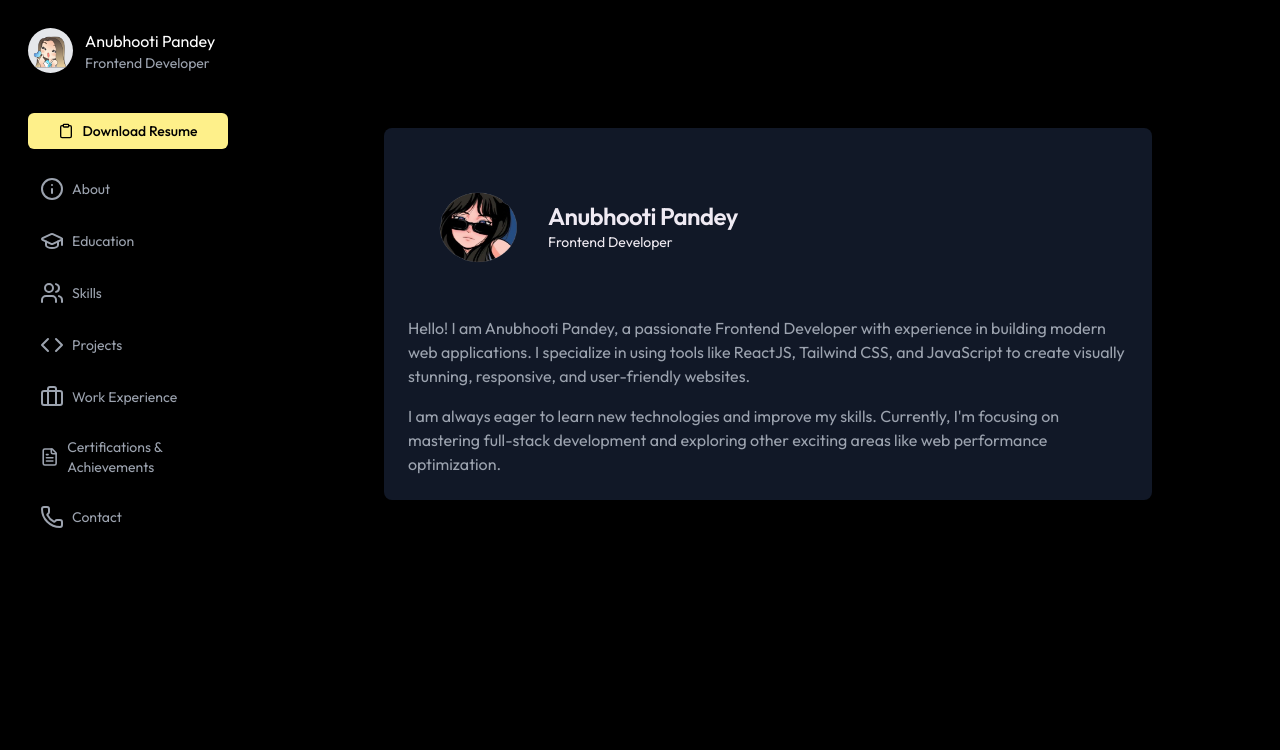
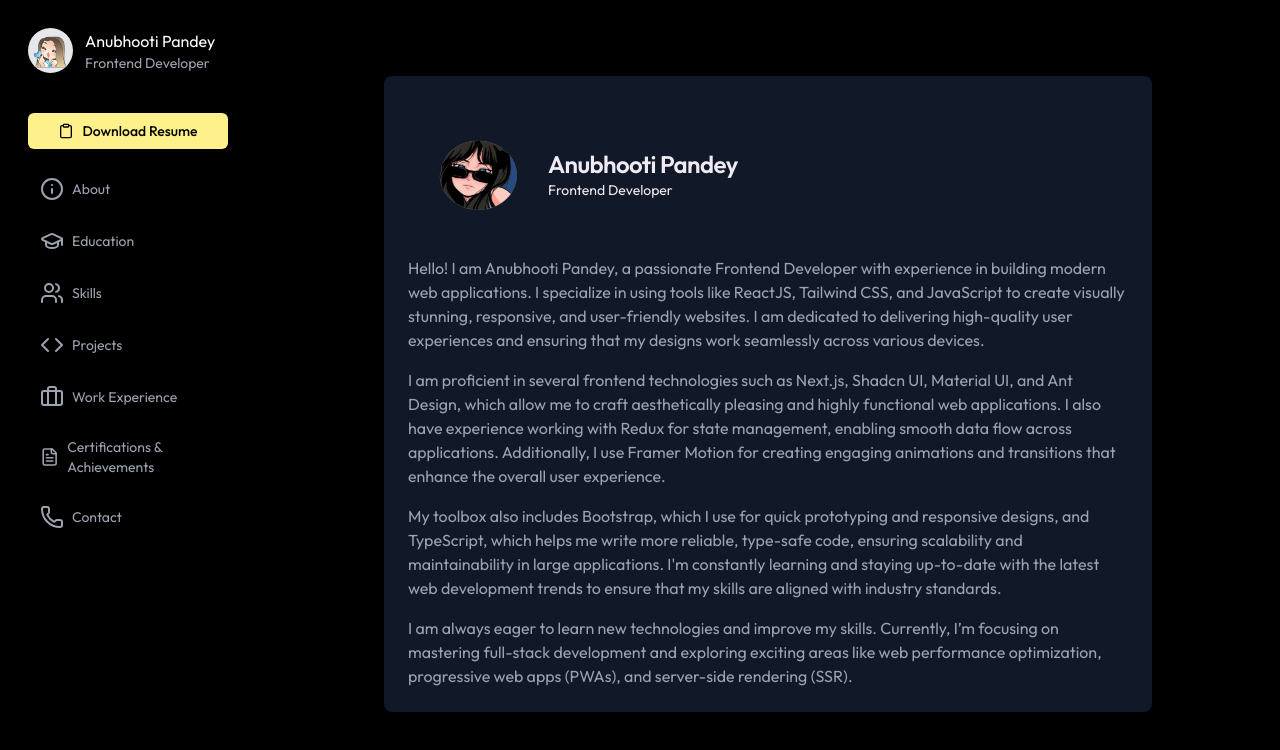
Before and after one commit to anubhootipandey/NextJS_Portfolio, a Next.js app: page /dashboard/about in a window 1280 px wide. Shown: the top 750 px of the page. Built offline with nearby package versions, Linux system fonts and the light colour scheme.

Commit message:
added some changes in about section

```diff
--- a/app/dashboard/about/page.js
+++ b/app/dashboard/about/page.js
@@ -3,7 +3,7 @@ import { Card, CardDescription, CardHeader, CardTitle } from "@/components/ui/ca
 
 export default function About() {
   return (
-    <div className="container mt-16 mx-auto p-6">
+    <div className="container mt-3 mx-auto p-6">
       <div className="max-w-3xl mx-auto">
         <Card className="shadow-lg rounded-lg bg-gray-900 border-0 p-6 mb-6">
           <CardHeader>
@@ -25,12 +25,18 @@ export default function About() {
               </div>
             </div>
           </CardHeader>
-          <div className="mt-4">
+          <div className="mt-2">
             <p className="text-[16px] text-gray-400">
-              Hello! I am Anubhooti Pandey, a passionate Frontend Developer with experience in building modern web applications. I specialize in using tools like ReactJS, Tailwind CSS, and JavaScript to create visually stunning, responsive, and user-friendly websites.
+            Hello! I am Anubhooti Pandey, a passionate Frontend Developer with experience in building modern web applications. I specialize in using tools like ReactJS, Tailwind CSS, and JavaScript to create visually stunning, responsive, and user-friendly websites. I am dedicated to delivering high-quality user experiences and ensuring that my designs work seamlessly across various devices.
             </p>
             <p className="text-[16px] text-gray-400 mt-4">
-              I am always eager to learn new technologies and improve my skills. Currently, I'm focusing on mastering full-stack development and exploring other exciting areas like web performance optimization.
+            I am proficient in several frontend technologies such as Next.js, Shadcn UI, Material UI, and Ant Design, which allow me to craft aesthetically pleasing and highly functional web applications. I also have experience working with Redux for state management, enabling smooth data flow across applications. Additionally, I use Framer Motion for creating engaging animations and transitions that enhance the overall user experience.
+            </p>
+            <p className="text-[16px] text-gray-400 mt-4">
+            My toolbox also includes Bootstrap, which I use for quick prototyping and responsive designs, and TypeScript, which helps me write more reliable, type-safe code, ensuring scalability and maintainability in large applications. I'm constantly learning and staying up-to-date with the latest web development trends to ensure that my skills are aligned with industry standards.
+            </p>
+            <p className="text-[16px] text-gray-400 mt-4">
+            I am always eager to learn new technologies and improve my skills. Currently, I’m focusing on mastering full-stack development and exploring exciting areas like web performance optimization, progressive web apps (PWAs), and server-side rendering (SSR).
             </p>
           </div>
         </Card>
```
